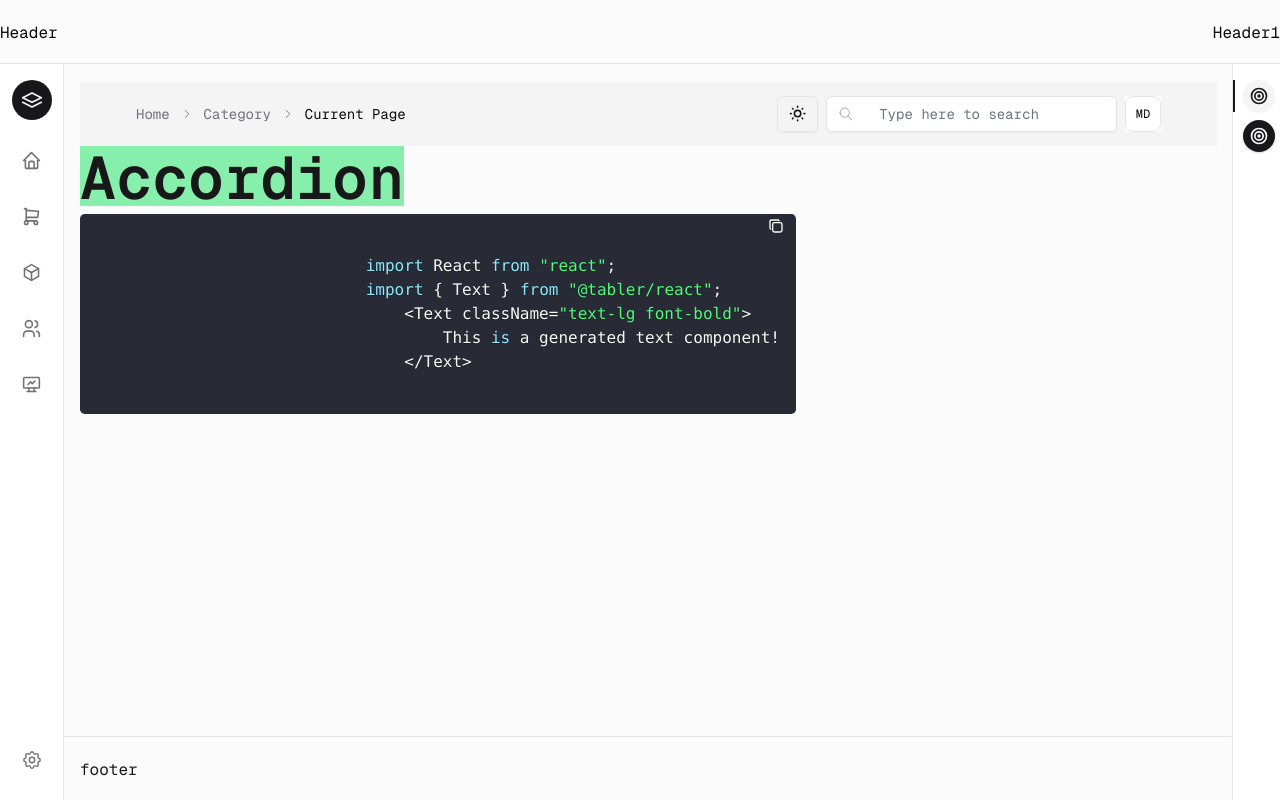
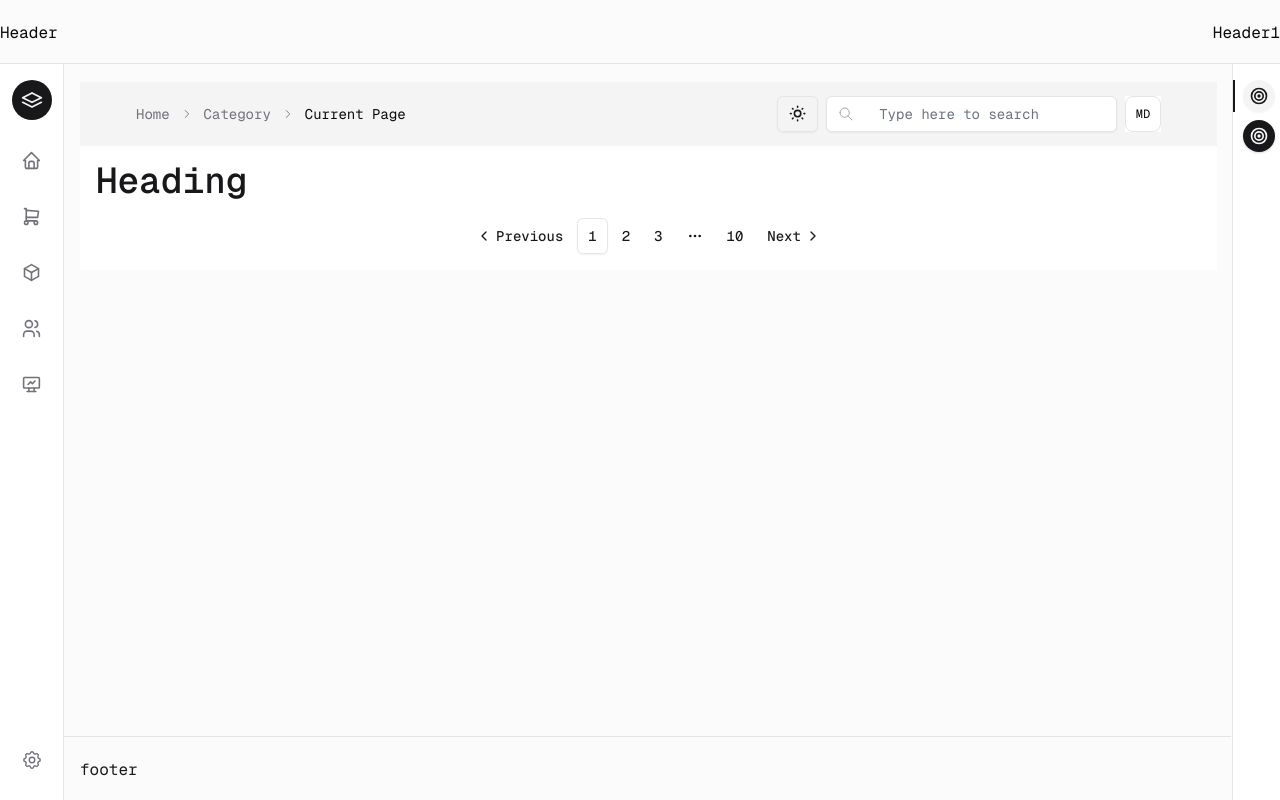
Before and after one commit to madhavdutta/xbeshui, a React (Vite) app: page / in a window 1280 px wide. Built offline with nearby package versions, Linux system fonts and the light colour scheme.

Commit message:
component fix issue

```diff
--- a/packages/core/components/DataDisplay/badge/badge.config.ts
+++ b/packages/core/components/DataDisplay/badge/badge.config.ts
@@ -10,9 +10,9 @@ export const badgeVariantConfig: BadgeVariantsConfigType = {
 	variants: {
 		variant: {
 			default: "bg-primary text-primary-foreground shadow hover:bg-primary/90",
-			success: "bg-green-600 text-white	shadow-sm hover:bg-green-500",
+			success: "bg-green-600 text-white shadow-sm hover:bg-green-500",
 			warning: "bg-orange-600 text-white shadow-sm hover:bg-orange-500",
-			notice: "bg-blue-600 text-white	 shadow-sm hover:bg-blue-500",
+			notice: "bg-blue-600 text-white	shadow-sm hover:bg-blue-500",
 			destructive:
 				"bg-destructive text-destructive-foreground shadow-sm hover:bg-destructive/80",
 			outline:
--- a/packages/core/components/DataDisplay/dataTable/dataTable.tsx
+++ b/packages/core/components/DataDisplay/dataTable/dataTable.tsx
@@ -68,7 +68,7 @@ export const DataTable = <T,>({
 			<div className="flex items-center gap-3 py-4">
 				<TextInput
 					placeholder={`Filter ${searchable}...`}
-					radius="md"
+					radius="sm"
 					value={
 						(table.getColumn(searchable)?.getFilterValue() as string) ?? ""
 					}
@@ -134,7 +134,7 @@ export const DataTable = <T,>({
 											column.toggleVisibility(!!value)
 										}
 									>
-										{column.id}
+										<Text size="xs" className="pl-5">{column.id}</Text>
 									</DropdownMenu.CheckboxItem>
 								);
 							})}
--- a/src/App.tsx
+++ b/src/App.tsx
@@ -18,6 +18,12 @@ import {
   Text,
   Accordion,
   Code,
+  Badge,
+  Tabs,
+  Card,
+  Label,
+  Grid,
+  Pagination,
 } from "../packages/core/components";
 import {
   IconBox,
@@ -33,6 +39,13 @@ import Navmenu from "../packages/core/components/Navigation/navMenu/navMenu";
 import { motion } from "framer-motion";
 
 const App = () => {
+  const [currentPage, setCurrentPage] = React.useState(1);
+  const totalPages = 10; // Total number of pages in your pagination
+
+  const handlePageChange = (page: number) => {
+    setCurrentPage(page);
+    // Perform any other actions you need to do when the page changes
+  };
   interface NavItemProps {
     link: string;
     title: string;
@@ -81,10 +94,7 @@ const App = () => {
   };
 
   const Aside = () => {
-		return (
-
-			<AsideUI />
-		);
+    return <AsideUI />;
   };
 
   return (
@@ -153,18 +163,37 @@ const App = () => {
               </Group>
             </Group>
           </div>
-          <Title order="h1" className="bg-green-300 dark:bg-red-400">
-            Accordion
-          </Title>
-					<Code language="typescript">
-						{`
-							import React from "react";
-							import { Text } from "@tabler/react";
-								<Text className="text-lg font-bold">
-									This is a generated text component!
-								</Text>
-						`}
-					</Code>
+
+          <div className="bg-white w-full p-4 space-y-5">
+            <Title order="h3">Heading</Title>
+
+            <Pagination
+              currentPage={currentPage}
+              totalPages={totalPages}
+              onPageChange={handlePageChange}
+            />
+
+            {/* <Grid gutter={5} grow>
+              <Grid.Col span={3}>
+                <div className="bg-muted text-black p-5">1</div>
+              </Grid.Col>
+              <Grid.Col span={3}>
+                <div className="bg-muted text-black p-5">1</div>
+              </Grid.Col>
+              <Grid.Col span={3}>
+                <div className="bg-muted text-black p-5">1</div>
+              </Grid.Col>
+			  <Grid.Col span={3}>
+                <div className="bg-muted text-black p-5">1</div>
+              </Grid.Col>
+			  <Grid.Col span={3}>
+                <div className="bg-muted text-black p-5">1</div>
+              </Grid.Col>
+			  <Grid.Col span={3}>
+                <div className="bg-muted text-black p-5">1</div>
+              </Grid.Col>
+            </Grid> */}
+          </div>
         </Container>
       </AppShell>
     </>
```
Also changed, not shown: 1 other file (tests, documents, lock files or other folders). Lines whose indentation alone changed are shown as unchanged.
